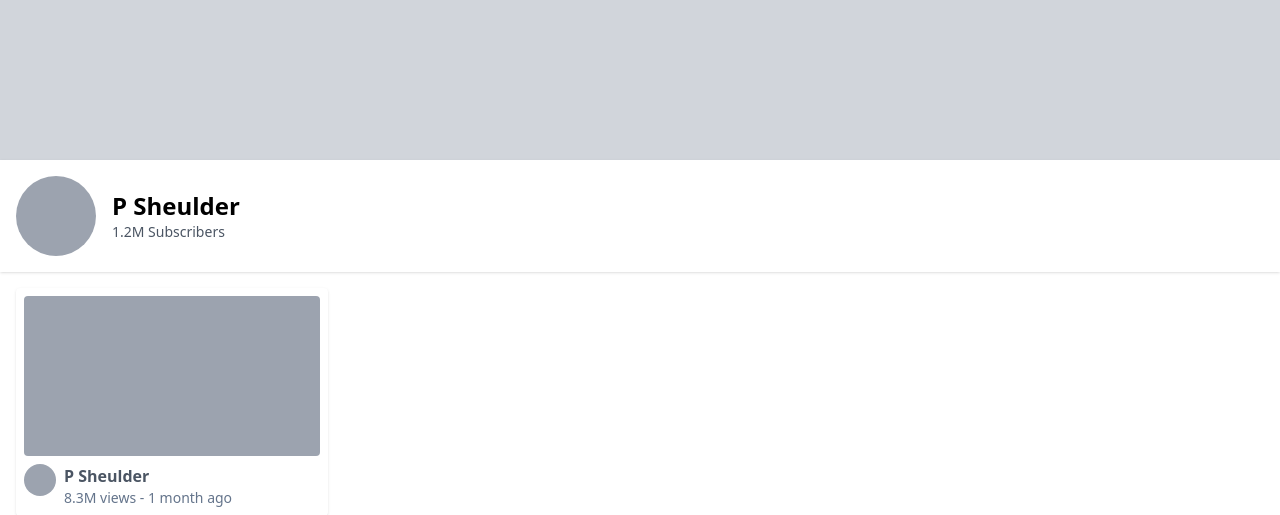
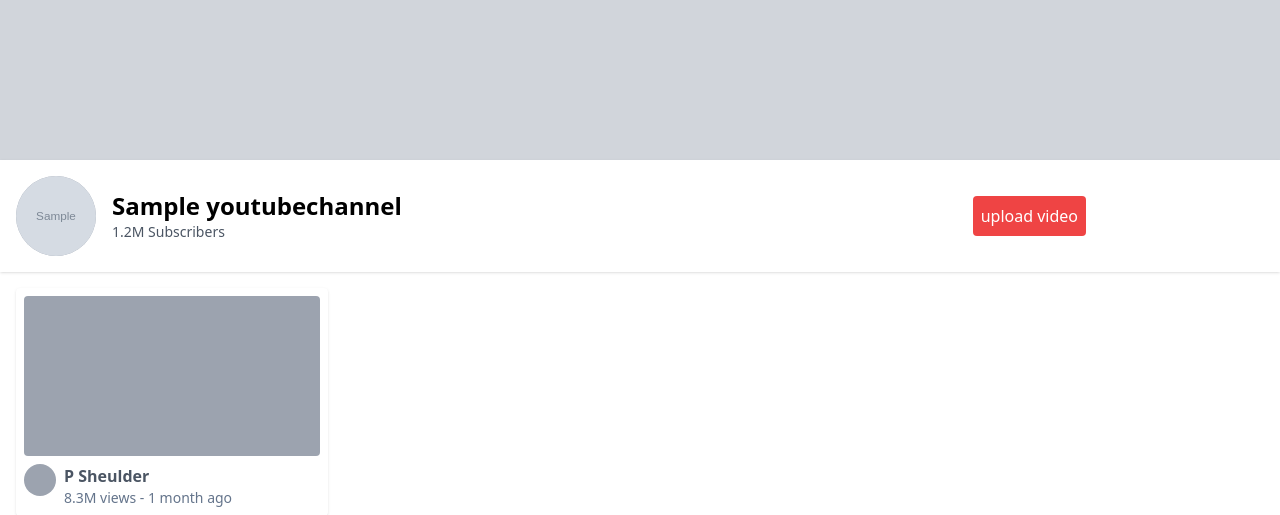
Before and after one commit to PSheulder1/public_youtube, a Django app: page /chaine/details/1 in a window 1280 px wide. Shown: the top 515 px of the page. Run offline with Django 5.2, Linux system fonts and the light colour scheme; tables that the repository leaves empty hold one stand-in row (values such as "Sample post"); grey boxes marked "Sample" are stand-in pictures; some libraries are stand-ins or nearby versions.

Commit message:
Update chaine_details.html

```diff
--- a/youtube_app/templates/chaine_details.html
+++ b/youtube_app/templates/chaine_details.html
@@ -11,11 +11,15 @@
         <div class="w-full bg-gray-300 h-40"></div>
 
         <div class="flex items-center gap-4 p-4 bg-white shadow">
-            <div class="h-20 w-20 rounded-full bg-gray-400"></div>
+            <img src="{{channel.image.url}}" class="h-20 w-20 rounded-full bg-gray-400" />
 
-            <div>
-                <h1 class="text-2xl font-bold">P Sheulder</h1>
+            <div >
+                <h1 class="text-2xl font-bold">{{channel.name}}</h1>
                 <p class="text-sm text-gray-600">1.2M Subscribers</p>
+            </div>
+
+            <div class="flex relative left-[555px] items-center justify-end">
+                <button class="p-2 bg-red-500 text-white rounded"><a href="/upload/{{channel.id}}">upload video</a></button>
             </div>
         </div>
 
```
